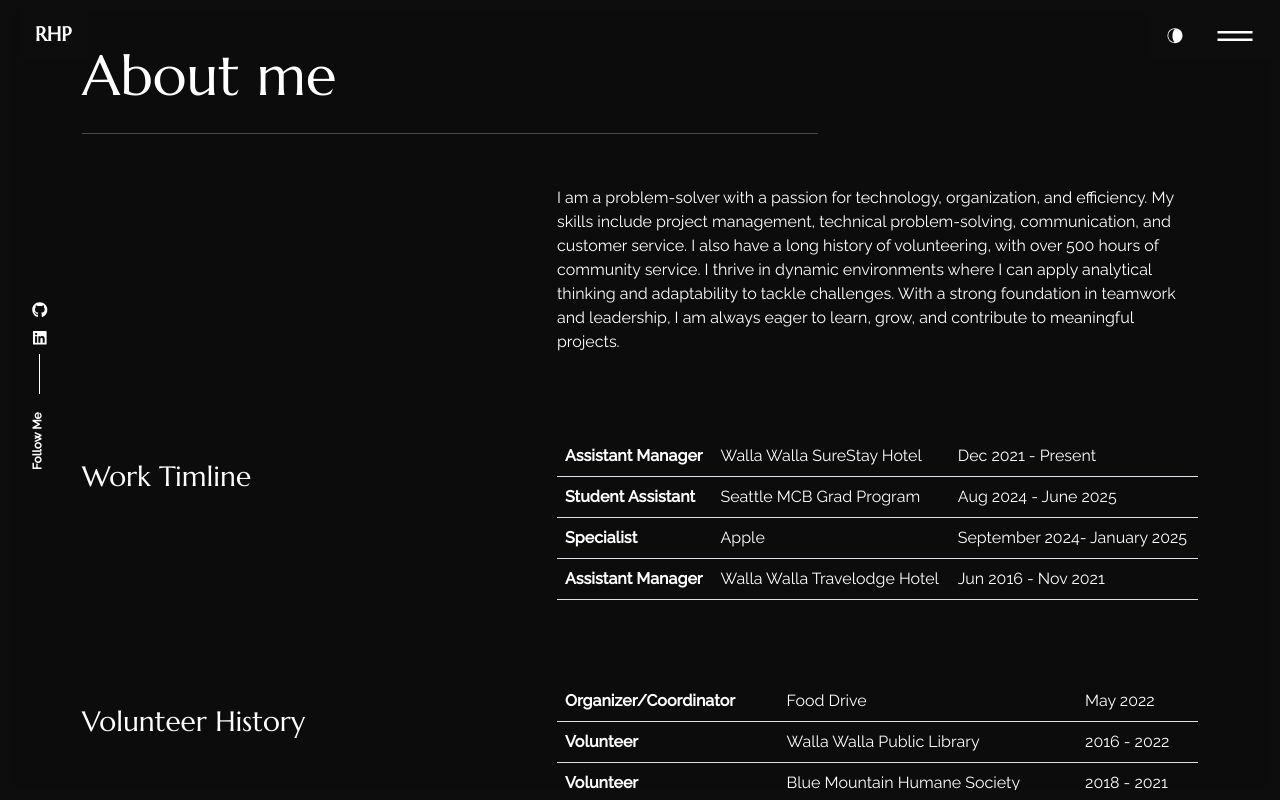
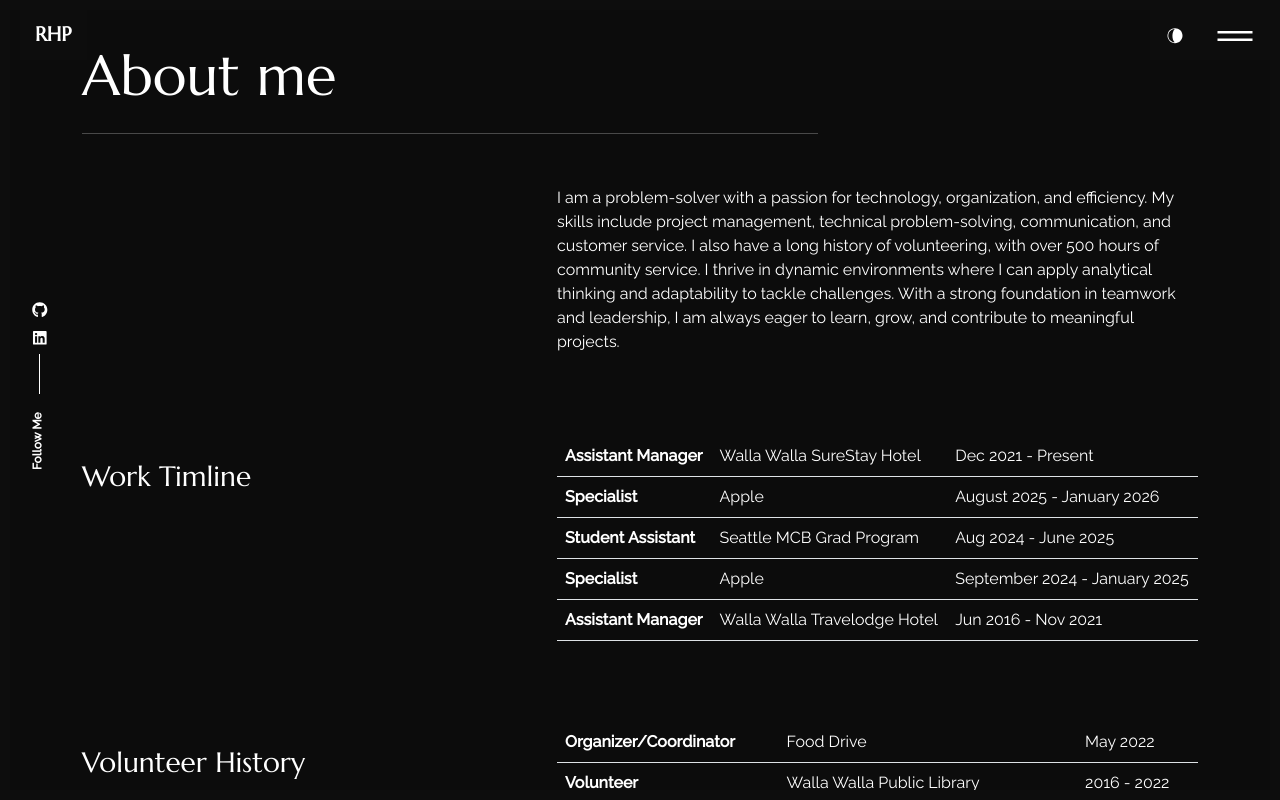
Before and after one commit to RHP1174/Personal-Website, a React (Create React App) app: page /about in a window 1280 px wide. Shown: the top 800 px of the page. Built offline with nearby package versions, Linux system fonts and the light colour scheme.

Commit message:
Updated Work History

```diff
--- a/src/content_option.js
+++ b/src/content_option.js
@@ -45,6 +45,11 @@ const worktimeline = [
         date: "Dec 2021 - Present",
     },
     {
+        jobtitle: "Specialist",
+        where: "Apple",
+        date: "August 2025 - January 2026",
+    },
+    {
         jobtitle: "Student Assistant",
         where: "Seattle MCB Grad Program",
         date: "Aug 2024 - June 2025",
@@ -52,7 +57,7 @@ const worktimeline = [
     {
         jobtitle: "Specialist",
         where: "Apple",
-        date: "September 2024- January 2025",
+        date: "September 2024 - January 2025",
     },
     {
         jobtitle: "Assistant Manager",
@@ -85,7 +90,7 @@ const volunteertimeline = [
     {
         jobtitle: "Volunteer",
         where: "Washington Odd Fellows Home",
-        date: "2017",
+        date: "2017 - 2018",
     }
 ];
 
```
